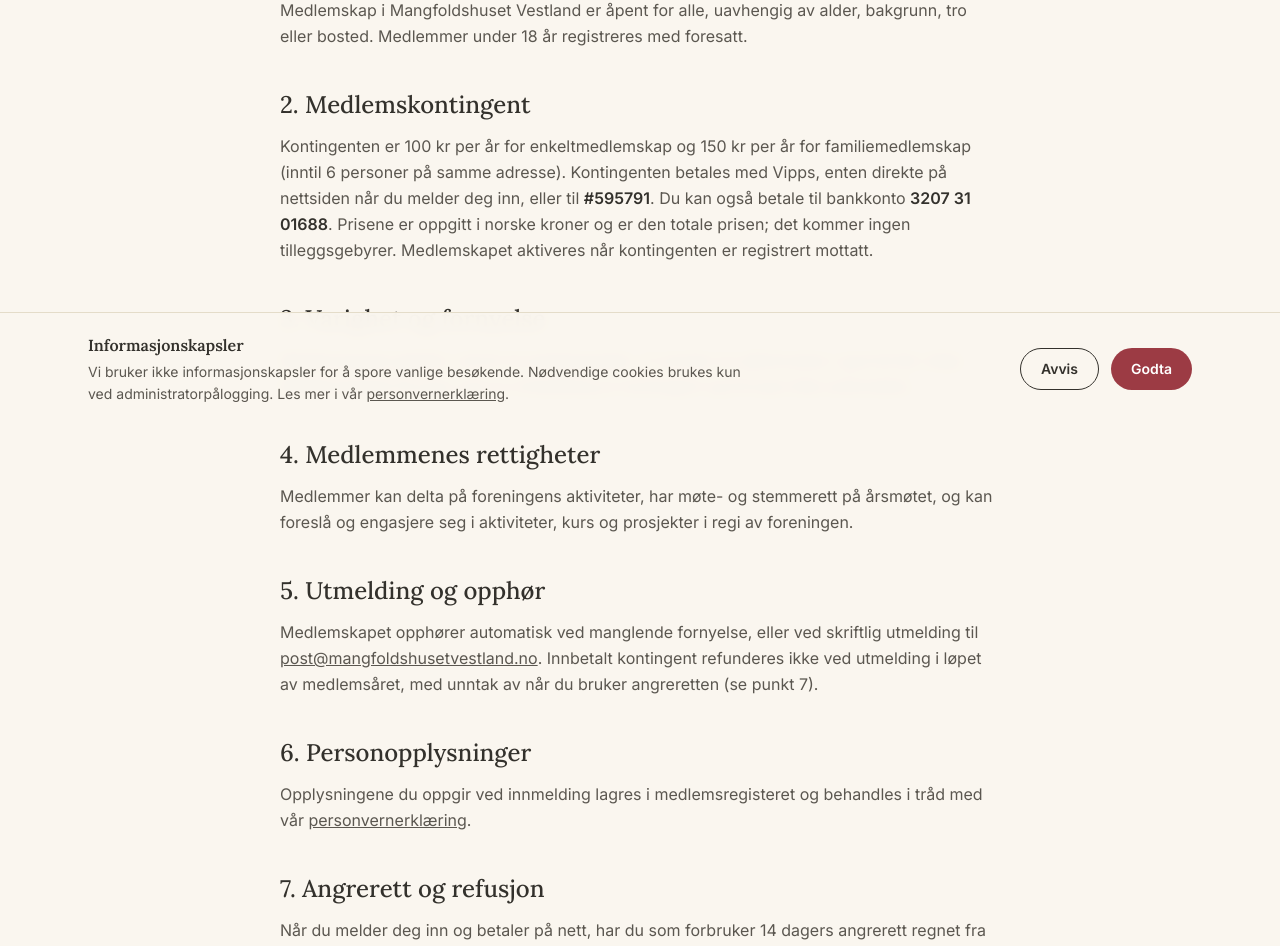
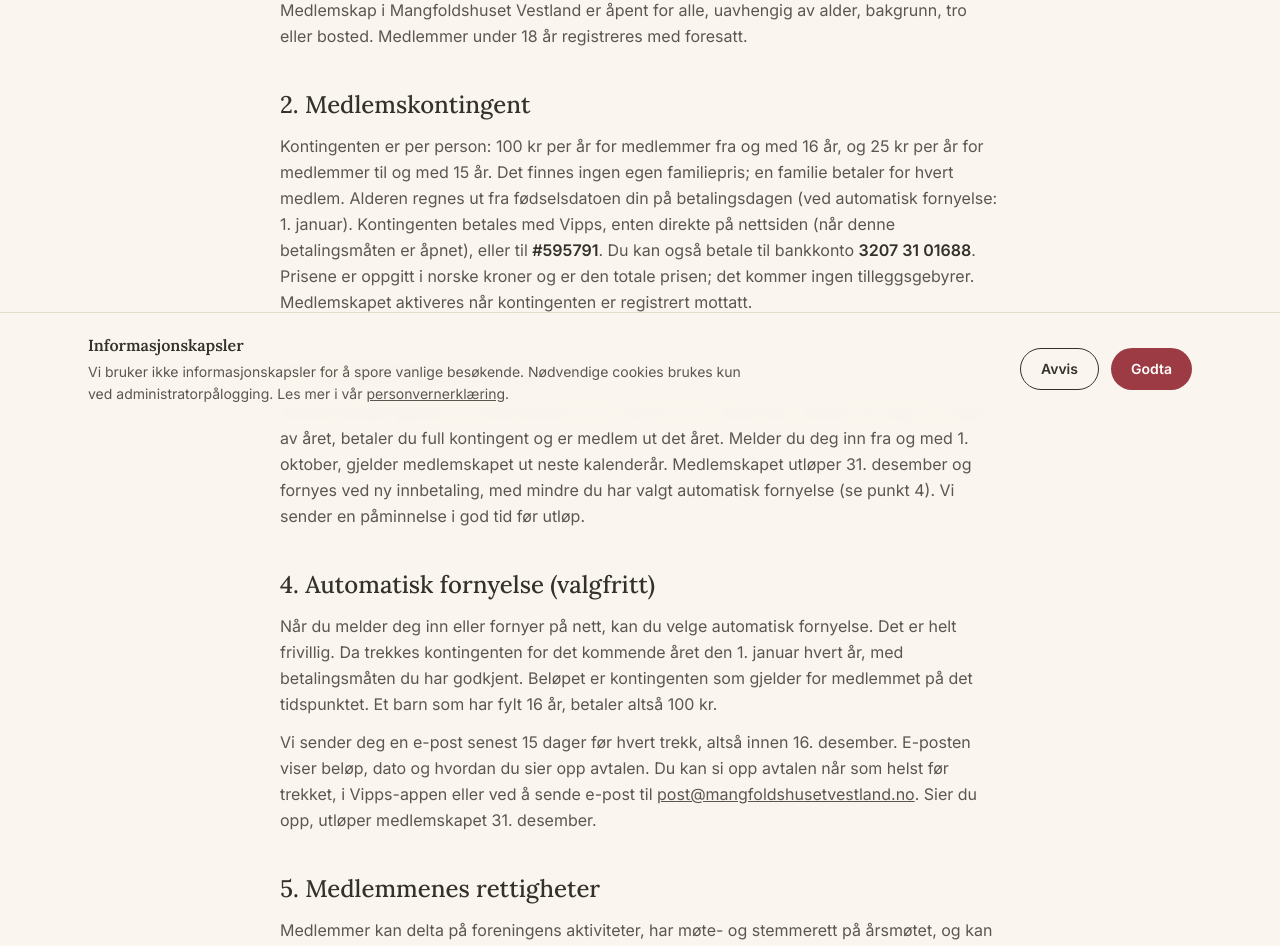
Before and after one commit to ElisaRumSolberg/Mangfoldshuset_Vestland, a Next.js app: page /medlemsvilkar in a window 1280 px wide. Shown: the part 374-1320 px from the top of the page. Built offline with nearby package versions, Linux system fonts and the light colour scheme; no server answers; the database is empty.

Commit message:
Kontingent per person (100 kr fra 16 år, 25 kr til 15 år), kalenderår og valgfri automatisk fornyelse i vilkår

```diff
--- a/src/app/admin/(dashboard)/medlemmer/[id]/page.tsx
+++ b/src/app/admin/(dashboard)/medlemmer/[id]/page.tsx
@@ -80,8 +80,8 @@ export default async function EditMemberPage({ params }: { params: Promise<{ id:
         <label>
           <span className={label}>{t("Type medlemskap")}</span>
           <select name="membership_type" defaultValue={m.membership_type ?? "enkelt"} className={field}>
-            <option value="enkelt">{t("Enkelt person (100 kr)")}</option>
-            <option value="familie">{t("Familie (150 kr)")}</option>
+            <option value="enkelt">{t("Enkelt person")}</option>
+            <option value="familie">{t("Familie (flere personer)")}</option>
           </select>
         </label>
 
--- a/src/app/api/cron/betalingspaminnelser/route.ts
+++ b/src/app/api/cron/betalingspaminnelser/route.ts
@@ -2,6 +2,7 @@ import { NextResponse } from "next/server";
 import { createAdminClient } from "@/lib/supabase/admin";
 import { getResendClient, isResendConfigured, NOTIFY_EMAIL } from "@/lib/resend";
 import { todayOslo } from "@/lib/recurring";
+import { membershipFee } from "@/lib/membership-fee";
 import {
   UNPAID_BASE,
   UNPAID_WINDOW_DAYS,
@@ -42,7 +43,8 @@ export async function GET(request: Request) {
     const milestone = nextUnpaidMilestone(daysSince, m.last_reminder_offset);
     if (milestone === null) continue;
 
-    const { subject, text } = unpaidMessage(m.first_name, m.membership_type);
+    const household = [{ birth_date: m.birth_date }, ...(Array.isArray(m.family_members) ? m.family_members : [])];
+    const { subject, text } = unpaidMessage(m.first_name, membershipFee(household, todayOslo()));
     const { error } = await resend.emails.send(
       { from, to: m.email, replyTo: NOTIFY_EMAIL, subject, text },
       { idempotencyKey: `unpaid-${m.id}-${milestone}` }
--- a/src/app/medlemsvilkar/page.tsx
+++ b/src/app/medlemsvilkar/page.tsx
@@ -23,10 +23,13 @@ const sections: { title: string; body: React.ReactNode }[] = [
     title: "2. Medlemskontingent",
     body: (
       <p>
-        Kontingenten er 100 kr per år for enkeltmedlemskap og 150 kr per år
-        for familiemedlemskap (inntil 6 personer på samme adresse).
-        Kontingenten betales med Vipps, enten direkte på nettsiden når du
-        melder deg inn, eller til{" "}
+        Kontingenten er per person: 100 kr per år for medlemmer fra og med 16
+        år, og 25 kr per år for medlemmer til og med 15 år. Det finnes ingen
+        egen familiepris; en familie betaler for hvert medlem. Alderen regnes
+        ut fra fødselsdatoen din på betalingsdagen (ved automatisk fornyelse:
+        1. januar).
+        Kontingenten betales med Vipps, enten direkte på nettsiden (når denne
+        betalingsmåten er åpnet), eller til{" "}
         <span className="font-semibold text-ink">#595791</span>. Du kan også
         betale til bankkonto{" "}
         <span className="font-semibold text-ink">3207 31 01688</span>. Prisene
@@ -40,14 +43,41 @@ const sections: { title: string; body: React.ReactNode }[] = [
     title: "3. Varighet og fornyelse",
     body: (
       <p>
-        Medlemskapet gjelder i ett år fra betalingsdato. Vi sender en
-        påminnelse i god tid før utløp. Medlemskapet fornyes ved ny
-        innbetaling av kontingent og fornyes ikke automatisk.
+        Medlemskapet gjelder for kalenderåret, fra 1. januar til 31. desember.
+        Melder du deg inn i løpet av året, betaler du full kontingent og er
+        medlem ut det året. Melder du deg inn fra og med 1. oktober, gjelder
+        medlemskapet ut neste kalenderår. Medlemskapet utløper 31. desember og
+        fornyes ved ny innbetaling, med mindre du har valgt automatisk
+        fornyelse (se punkt 4). Vi sender en påminnelse i god tid før utløp.
       </p>
     ),
   },
   {
-    title: "4. Medlemmenes rettigheter",
+    title: "4. Automatisk fornyelse (valgfritt)",
+    body: (
+      <>
+        <p>
+          Når du melder deg inn eller fornyer på nett, kan du velge automatisk
+          fornyelse. Det er helt frivillig. Da trekkes kontingenten for det
+          kommende året den 1. januar hvert år, med betalingsmåten du har
+          godkjent. Beløpet er kontingenten som gjelder for medlemmet på det
+          tidspunktet. Et barn som har fylt 16 år, betaler altså 100 kr.
+        </p>
+        <p className="mt-3">
+          Vi sender deg en e-post senest 15 dager før hvert trekk, altså innen
+          16. desember. E-posten viser beløp, dato og hvordan du sier opp
+          avtalen. Du kan si opp avtalen når som helst før trekket, i
+          Vipps-appen eller ved å sende e-post til{" "}
+          <a className="underline" href="mailto:post@mangfoldshusetvestland.no">
+            post@mangfoldshusetvestland.no
+          </a>
+          . Sier du opp, utløper medlemskapet 31. desember.
+        </p>
+      </>
+    ),
+  },
+  {
+    title: "5. Medlemmenes rettigheter",
     body: (
       <p>
         Medlemmer kan delta på foreningens aktiviteter, har møte- og
@@ -57,7 +87,7 @@ const sections: { title: string; body: React.ReactNode }[] = [
     ),
   },
   {
-    title: "5. Utmelding og opphør",
+    title: "6. Utmelding og opphør",
     body: (
       <p>
         Medlemskapet opphører automatisk ved manglende fornyelse, eller ved
@@ -66,12 +96,12 @@ const sections: { title: string; body: React.ReactNode }[] = [
           post@mangfoldshusetvestland.no
         </a>
         . Innbetalt kontingent refunderes ikke ved utmelding i løpet av
-        medlemsåret, med unntak av når du bruker angreretten (se punkt 7).
+        medlemsåret, med unntak av når du bruker angreretten (se punkt 8).
       </p>
     ),
   },
   {
-    title: "6. Personopplysninger",
+    title: "7. Personopplysninger",
     body: (
       <p>
         Opplysningene du oppgir ved innmelding lagres i medlemsregisteret og
@@ -84,7 +114,7 @@ const sections: { title: string; body: React.ReactNode }[] = [
     ),
   },
   {
-    title: "7. Angrerett og refusjon",
+    title: "8. Angrerett og refusjon",
     body: (
       <>
         <p>
@@ -101,13 +131,13 @@ const sections: { title: string; body: React.ReactNode }[] = [
           Vi refunderer hele kontingenten til samme betalingsmåte uten ugrunnet
           opphold, og senest 14 dager etter at vi mottok meldingen. Medlemskapet
           opphører da fra det tidspunktet du angret. Etter at angrefristen har
-          gått ut refunderes ikke kontingenten, se punkt 5.
+          gått ut refunderes ikke kontingenten, se punkt 6.
         </p>
       </>
     ),
   },
   {
-    title: "8. Klager",
+    title: "9. Klager",
     body: (
       <p>
         Er du misfornøyd med medlemskapet, betalingen eller en refusjon, send en
@@ -134,7 +164,7 @@ const sections: { title: string; body: React.ReactNode }[] = [
     ),
   },
   {
-    title: "9. Endringer i vilkårene",
+    title: "10. Endringer i vilkårene",
     body: (
       <p>
         Styret kan endre disse vilkårene. Endringer kunngjøres på nettsiden og
@@ -143,7 +173,7 @@ const sections: { title: string; body: React.ReactNode }[] = [
     ),
   },
   {
-    title: "10. Hvem vi er",
+    title: "11. Hvem vi er",
     body: (
       <p>
         Mangfoldshuset Vestland, organisasjonsnummer 914 732 999, Arne
--- a/src/app/utvalg/[slug]/page.tsx
+++ b/src/app/utvalg/[slug]/page.tsx
@@ -402,7 +402,7 @@ export default async function UtvalgPage({ params }: Props) {
                 <span className="flex h-9 w-9 items-center justify-center rounded-full bg-fig font-serif text-lg text-white">1</span>
                 <h3 className="mt-4 font-serif text-lg">Bli medlem</h3>
                 <p className="mt-2 text-sm leading-relaxed text-ink-soft">
-                  Fyll ut medlemsskjemaet. Medlemskap koster 100 kr for enkeltperson og 150 kr for familie per år.
+                  Fyll ut medlemsskjemaet. Medlemskap koster 100 kr per år fra og med 16 år og 25 kr per år til og med 15 år, per person.
                 </p>
                 <Link
                   href="/bli-med#medlem"
--- a/src/lib/admin-i18n-tr.ts
+++ b/src/lib/admin-i18n-tr.ts
@@ -255,7 +255,10 @@ export const TR: Record<string, string> = {
   Etternavn: "Soyad",
   "Type medlemskap": "Üyelik türü",
   "Enkelt person (100 kr)": "Tek kişi (100 kr)",
-  "Familie (150 kr)": "Aile (150 kr)",
+  "Enkelt person": "Tek kişi",
+  "Familie (flere personer)": "Aile (birden fazla kişi)",
+  "Familie": "Aile",
+  "Enkelt": "Tek kişi",
   "Enkelt (100 kr)": "Tek kişi (100 kr)",
   "Medlemskap gjelder til (la stå tom hvis ikke betalt)": "Üyelik şu tarihe kadar geçerli (ödenmediyse boş bırak)",
   "Søk etter medlem": "Üye ara",
--- a/src/lib/unpaid-reminders.ts
+++ b/src/lib/unpaid-reminders.ts
@@ -1,6 +1,8 @@
 // Påminnelser til nye medlemmer som ikke har betalt (de har ingen utløpsdato ennå).
 // Siste sendte milepæl lagres i members.last_reminder_offset som UNPAID_BASE + dager,
 // så den aldri kan forveksles med utløpspåminnelsene (som bruker -15…30).
+
+import { feeText, type FeeSummary } from "@/lib/membership-fee";
 
 export const UNPAID_MILESTONES = [3, 14] as const;
 export const UNPAID_BASE = 1000;
@@ -20,8 +22,8 @@ export function nextUnpaidMilestone(daysSinceSignup: number, stored: number | nu
   return null;
 }
 
-export function unpaidMessage(firstName: string, type: string) {
-  const amount = type === "familie" ? "150 kr (familie)" : "100 kr (enkelt)";
+export function unpaidMessage(firstName: string, fee: FeeSummary) {
+  const amount = feeText(fee);
   return {
     subject: "Fullfør medlemskapet ditt i Mangfoldshuset Vestland",
     text: `Hei ${firstName}!\n\nTakk for at du meldte deg inn i Mangfoldshuset Vestland. Medlemskapet aktiveres når kontingenten er betalt: ${amount} per år. Betal med Vipps til #595791 eller til bankkonto 3207 31 01688.\n\nHar du allerede betalt, ser vi det snart, og du kan se bort fra denne e-posten.\n\nMangfoldshuset Vestland`,
```
Also changed, not shown: src/app/admin/(dashboard)/medlemmer/page.tsx (+4 -3 lines), src/app/bli-med/page.tsx (+9 -9 lines), src/lib/membership-fee.ts (added, +44 -0 lines), 2 other files (tests, documents, lock files or other folders).
